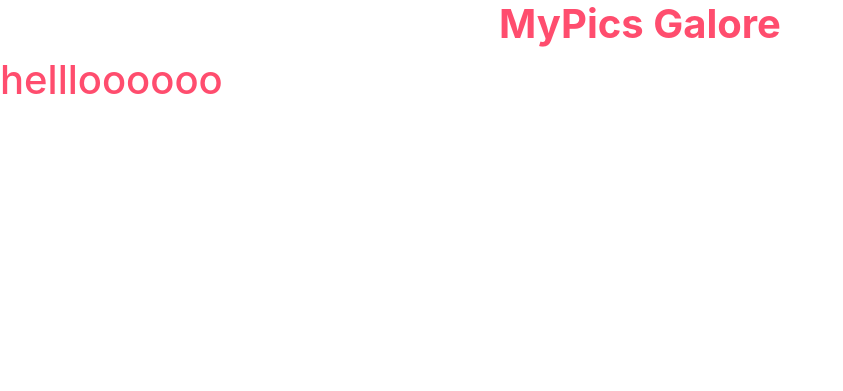
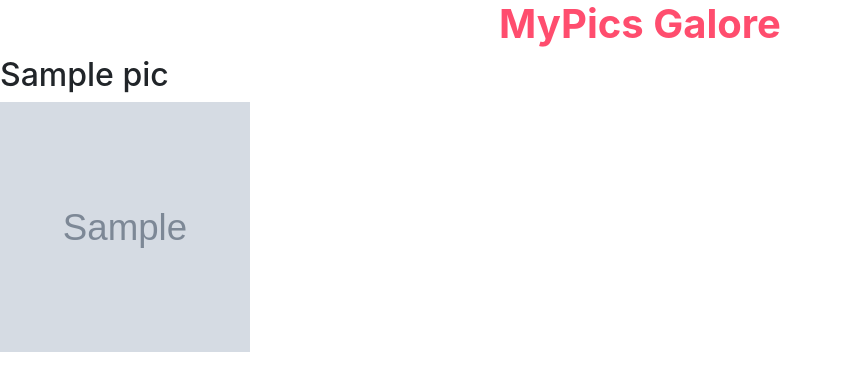
Before and after one commit to devseme/Gallery, a Django app: template pics/templates/all-pics/index.html in a window 1280 px wide. Shown: the part 56-447 px from the top of the page, without its empty margins (0-843 px from the left). Run offline with Django 3.2, Linux system fonts and the light colour scheme; the template is opened without the code that fills it: most values are stand-ins (such as "Sample title", 1, 10 or a date in 2020); grey boxes marked "Sample" are stand-in pictures; some libraries are stand-ins or nearby versions.

Commit message:
uploaded image to template successfully

```diff
--- a/pics/templates/all-pics/index.html
+++ b/pics/templates/all-pics/index.html
@@ -2,5 +2,8 @@
 
 {% block content %}
 {{block.super}}
-<h1>hellloooooo</h1>
+{% for pic in photo %}
+        <h2>{{pic.name}}</h2>
+            <img src="{{pic.image.url}}" alt="ian" height="250" width="250">
+        {% endfor %}
 {% endblock %}
--- a/pics/urls.py
+++ b/pics/urls.py
@@ -1,6 +1,9 @@
 from django.conf.urls import url
-from . import views
+from django.contrib import admin
+from pics import views
+
 
 urlpatterns=[
-    url('^$',views.welcome,name = 'welcome'),
-]
+    url('admin/', admin.site.urls),
+    url(r'^photos/$',views.index,name = 'index')
+    ]
```
Also changed, not shown: pics/views.py (+6 -1 lines).
